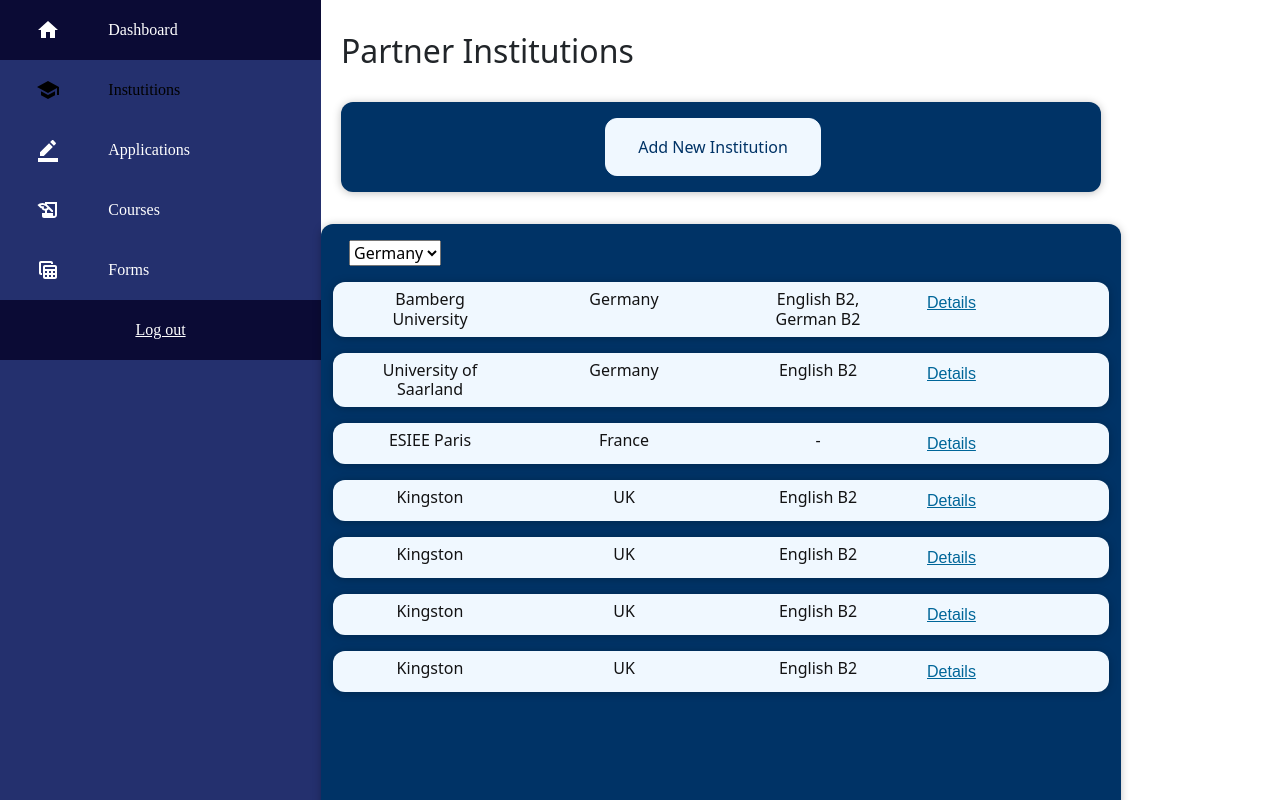
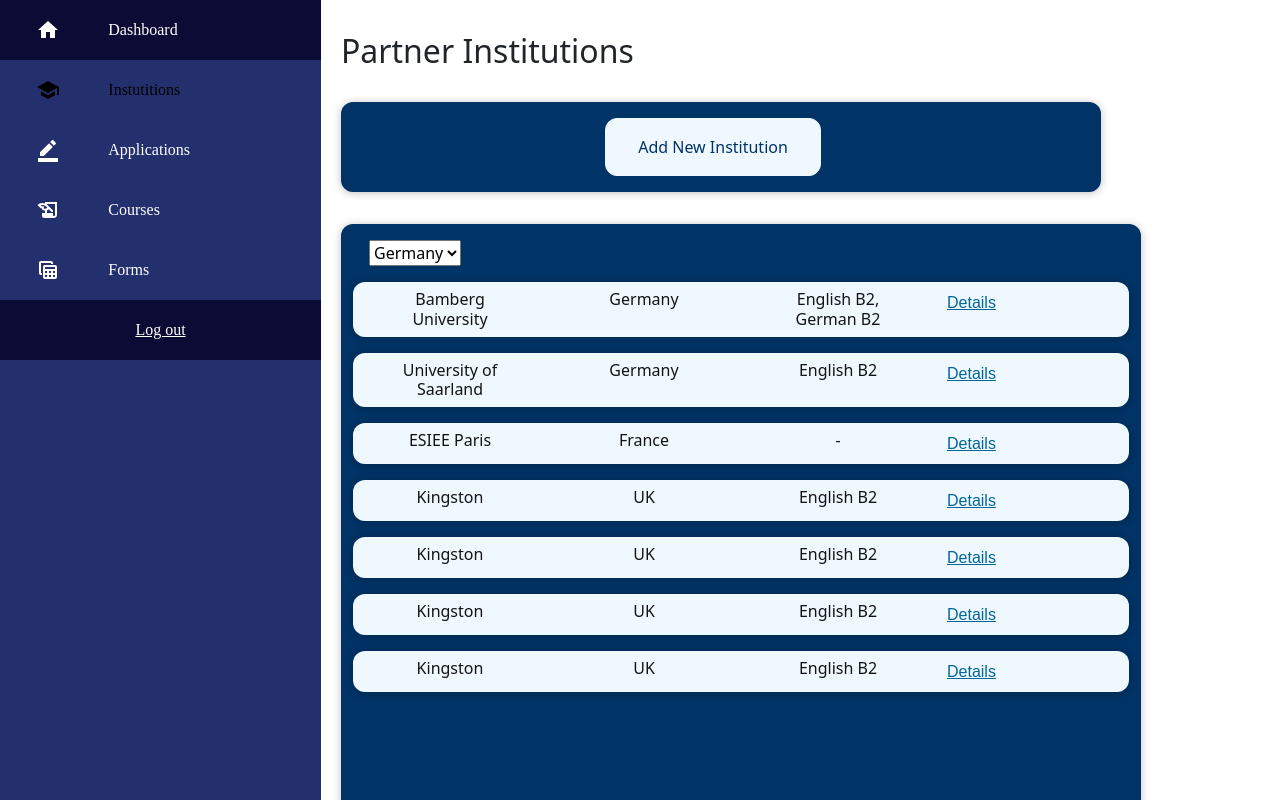
Before and after one commit to deniz-dilaverler/BilkentErasmus, a React (Create React App) app in the folder frontend/: page /instutitions in a window 1280 px wide. Shown: the top 800 px of the page. Built offline with nearby package versions, Linux system fonts and the light colour scheme; no server answers.

Commit message:
css rework

```diff
--- a/frontend/src/App.js
+++ b/frontend/src/App.js
@@ -27,7 +27,7 @@
   }
   */
 
-  var role = false;
+  var role = true;
 
   if (role === true) {
     return (
--- a/frontend/src/Institutions/institutions-components/institutions/Schools.css
+++ b/frontend/src/Institutions/institutions-components/institutions/Schools.css
@@ -1,4 +1,6 @@
 .schools {
+    position: relative;
+    left: 20px;
     margin: 2rem auto;
     padding: 1rem;
     background-color: #003366;
--- a/frontend/src/StudentApplication/StudentApplications.css
+++ b/frontend/src/StudentApplication/StudentApplications.css
@@ -1,4 +1,5 @@
 .applications {
+    position: relative;
     margin: 2rem auto;
     padding: 1rem;
     background-color: #003366;
```
